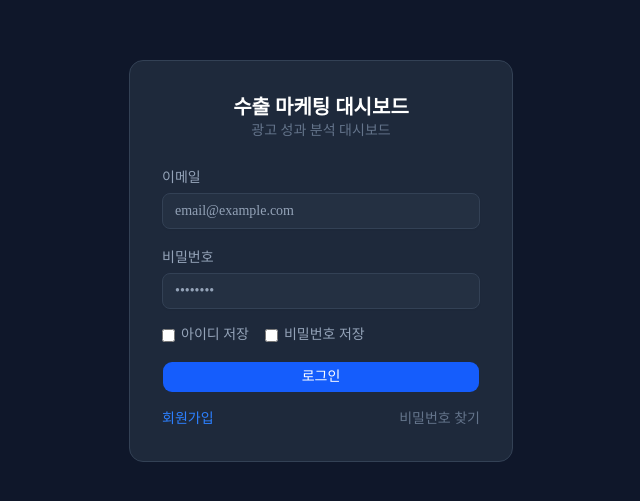
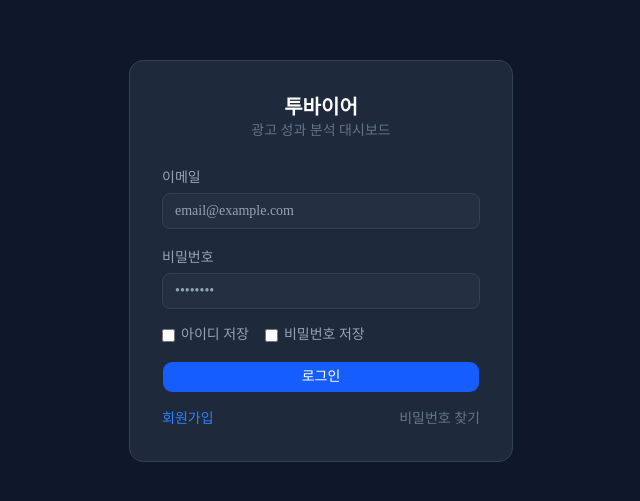
Before and after one commit to chunhajaejun/export-marketing, a Next.js app: page /login in a window 1280 px wide. Shown: the part 139-640 px from the top of the page, without its empty margins (319-959 px from the left). Built offline with nearby package versions, Linux system fonts and the light colour scheme.

Commit message:
feat: 브랜드명 GNA/수출 마케팅 대시보드 → 투바이어 / (주)투바이어

```diff
--- a/src/app/(auth)/login/page.tsx
+++ b/src/app/(auth)/login/page.tsx
@@ -6,7 +6,7 @@ export default function LoginPage() {
     <div className="flex min-h-screen items-center justify-center bg-[#0f172a] px-4">
       <div className="w-full max-w-sm rounded-xl border border-[#334155] bg-[#1e293b] p-8">
         <div className="mb-6 text-center">
-          <h1 className="text-xl font-bold text-white">수출 마케팅 대시보드</h1>
+          <h1 className="text-xl font-bold text-white">투바이어</h1>
           <p className="text-sm text-[#64748b]">광고 성과 분석 대시보드</p>
         </div>
         <LoginForm />
--- a/src/app/layout.tsx
+++ b/src/app/layout.tsx
@@ -13,8 +13,8 @@ const geistMono = Geist_Mono({
 });
 
 export const metadata: Metadata = {
-  title: "수출 마케팅 대시보드",
-  description: "광고 성과 분석 대시보드",
+  title: "투바이어",
+  description: "투바이어 광고 성과 분석 대시보드",
 };
 
 export default function RootLayout({
--- a/src/components/nav-bar.tsx
+++ b/src/components/nav-bar.tsx
@@ -54,7 +54,7 @@ export function NavBar({ userName, userRole, userOrganization }: NavBarProps) {
             href="/dashboard"
             className="text-sm font-bold text-white sm:text-base"
           >
-            수출 마케팅 대시보드
+            투바이어
           </Link>
 
           {/* Desktop nav */}
--- a/src/lib/report/additional.ts
+++ b/src/lib/report/additional.ts
@@ -156,7 +156,7 @@ export async function buildChangeSummary(dateIso: string): Promise<string> {
 
   const lines: string[] = [];
   lines.push("━━━━━━━━━━━━━━━━");
-  lines.push("📈 GNA 변화 요약");
+  lines.push("📈 (주)투바이어 변화 요약");
   lines.push(`📅 ${formatLabel(dateIso)}`);
   lines.push("━━━━━━━━━━━━━━━━");
   lines.push("");
--- a/src/lib/report/daily.ts
+++ b/src/lib/report/daily.ts
@@ -246,7 +246,7 @@ export async function buildDailyReport(): Promise<DailyAggregate> {
   // 본문
   const lines: string[] = [];
   lines.push("━━━━━━━━━━━━━━━━");
-  lines.push("📊 GNA 수출마케팅 일일 리포트");
+  lines.push("📊 (주)투바이어 일일 리포트");
   lines.push(`📅 ${dateLabel}`);
   lines.push("━━━━━━━━━━━━━━━━");
   lines.push("");
```
